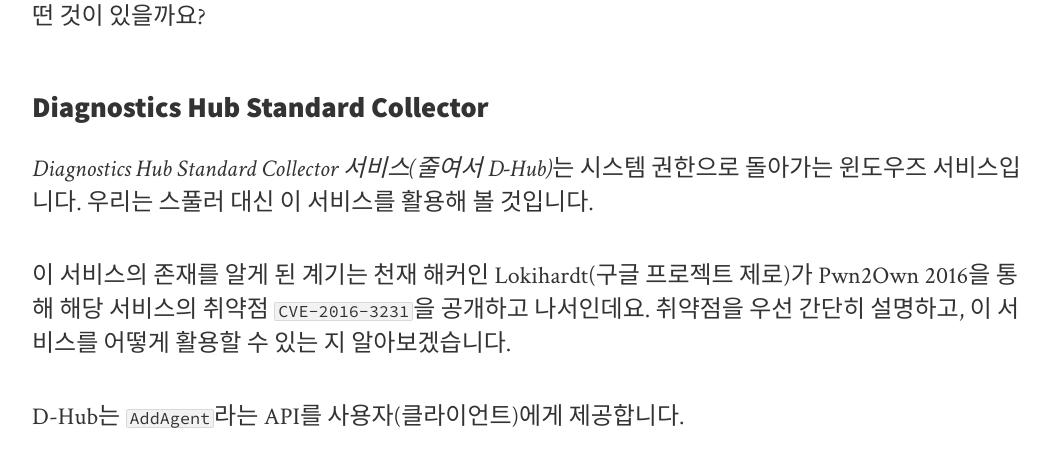
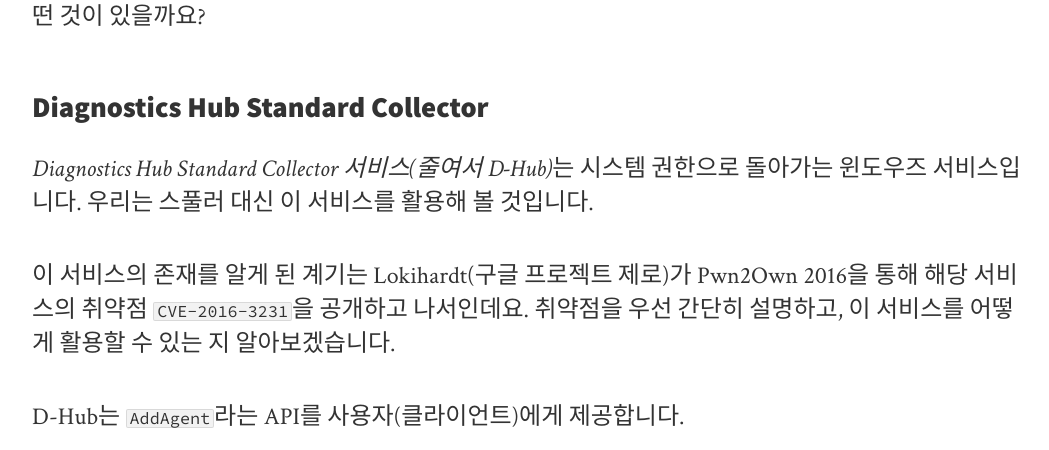
Before and after one commit to intellee/blog.diffense.co.kr, a Jekyll site: the page built from _posts/2019-03-02-Eop-DHub.md, in a window 1280 px wide and 900 px high, scrolled down 4118 px, cut to the strip 0-450 px from the top of the window. Shown: the whole strip, without its empty margins (108-1157 px from the left). Built offline with Jekyll 4.4.1, drawn with Linux system fonts in a browser that asks for light colours; nearby versions of some CDN libraries.

Commit message:
Eop DHub

```diff
--- a/_posts/2019-03-02-Eop-DHub.md
+++ b/_posts/2019-03-02-Eop-DHub.md
@@ -64,7 +64,7 @@
 
 *Diagnostics Hub Standard Collector 서비스(줄여서 D-Hub)*는 시스템 권한으로 돌아가는 윈도우즈 서비스입니다. 우리는 스풀러 대신 이 서비스를 활용해 볼 것입니다.
 
-이 서비스의 존재를 알게 된 계기는 천재 해커인 Lokihardt(구글 프로젝트 제로)가 Pwn2Own 2016을 통해 해당 서비스의 취약점 `CVE-2016-3231`을 공개하고 나서인데요. 취약점을 우선 간단히 설명하고, 이 서비스를 어떻게 활용할 수 있는 지 알아보겠습니다.
+이 서비스의 존재를 알게 된 계기는 Lokihardt(구글 프로젝트 제로)가 Pwn2Own 2016을 통해 해당 서비스의 취약점 `CVE-2016-3231`을 공개하고 나서인데요. 취약점을 우선 간단히 설명하고, 이 서비스를 어떻게 활용할 수 있는 지 알아보겠습니다.
 
 D-Hub는 `AddAgent`라는 API를 사용자(클라이언트)에게 제공합니다.
 
```
Also changed, not shown: 2 other files.
